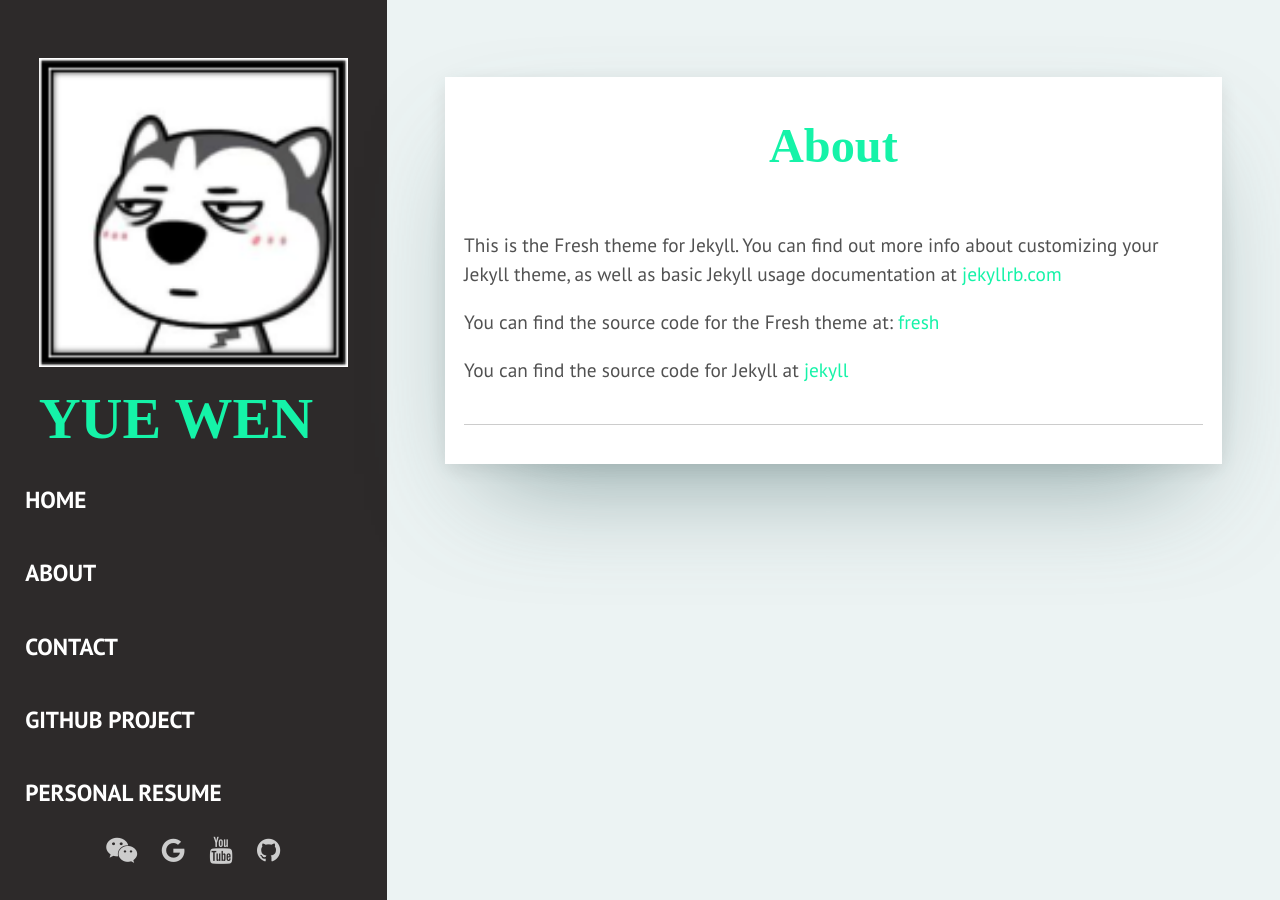
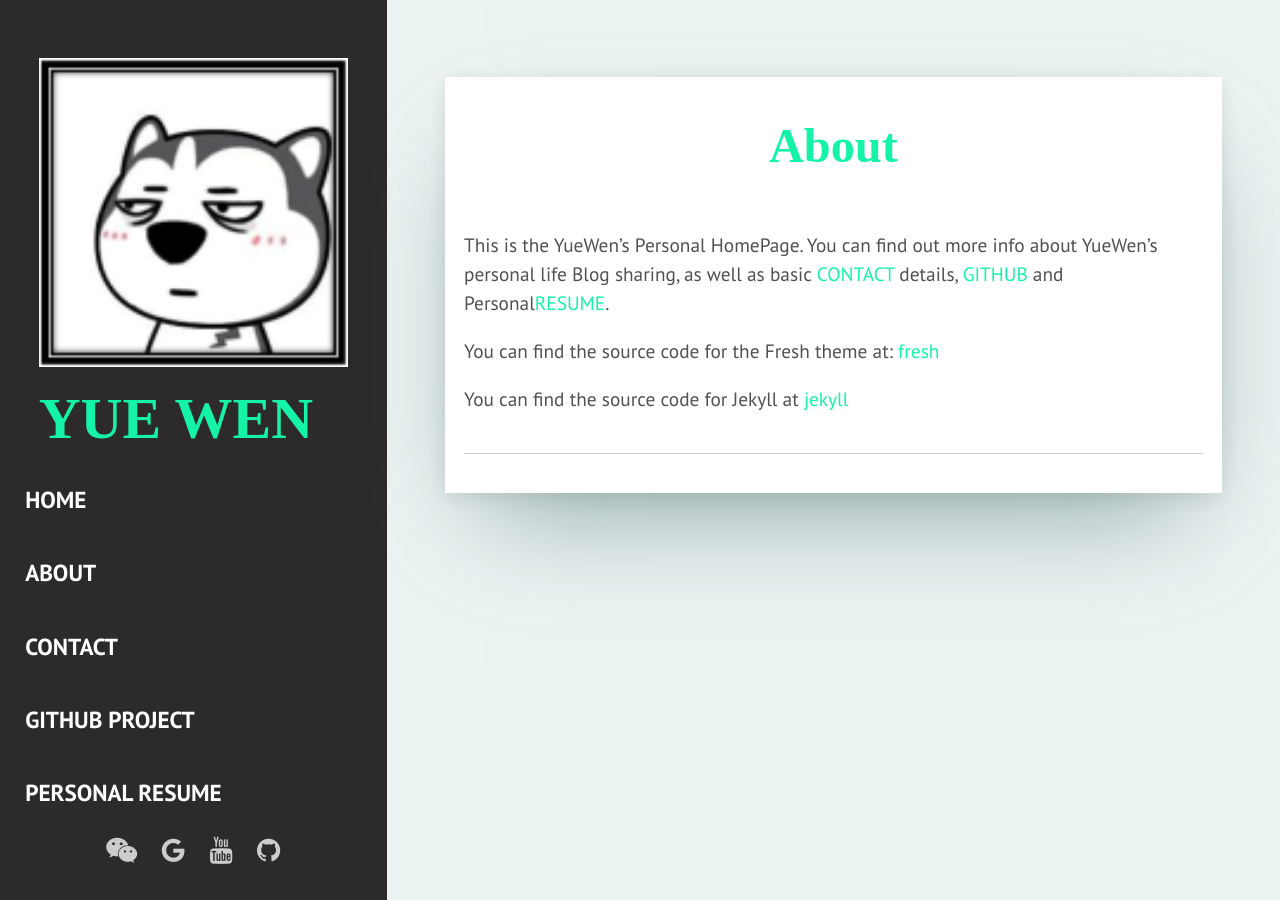
Before and after one commit to zywok/zywok.github.io, a Jekyll site: the page built from _pages/about.html, in a window 1280 px wide. Built offline with Jekyll 4.4.1, drawn with Linux system fonts in a browser that asks for light colours; some web fonts are replaced.

Commit message:
Update about.html

```diff
--- a/_pages/about.html
+++ b/_pages/about.html
@@ -4,7 +4,7 @@ title: About
 permalink: /about/
 ---
 
-This is the Fresh theme for Jekyll. You can find out more info about customizing your Jekyll theme, as well as basic Jekyll usage documentation at <a href="https://jekyllrb.com/">jekyllrb.com</a>
+This is the YueWen's Personal HomePage. You can find out more info about YueWen's personal life Blog sharing, as well as basic <a href="https://zywok.github.io/contact/">CONTACT</a> details, <a href="https://github.com/zywok/">GITHUB</a> and Personal<a href="https://github.com/zywok/zywok.github.io/blob/main/assets/CV-Zhu%20Yuewen.pdf">RESUME</a>.
 
 You can find the source code for the Fresh theme at: <a href="https://github.com/artemsheludko/fresh">fresh</a>
 
```
